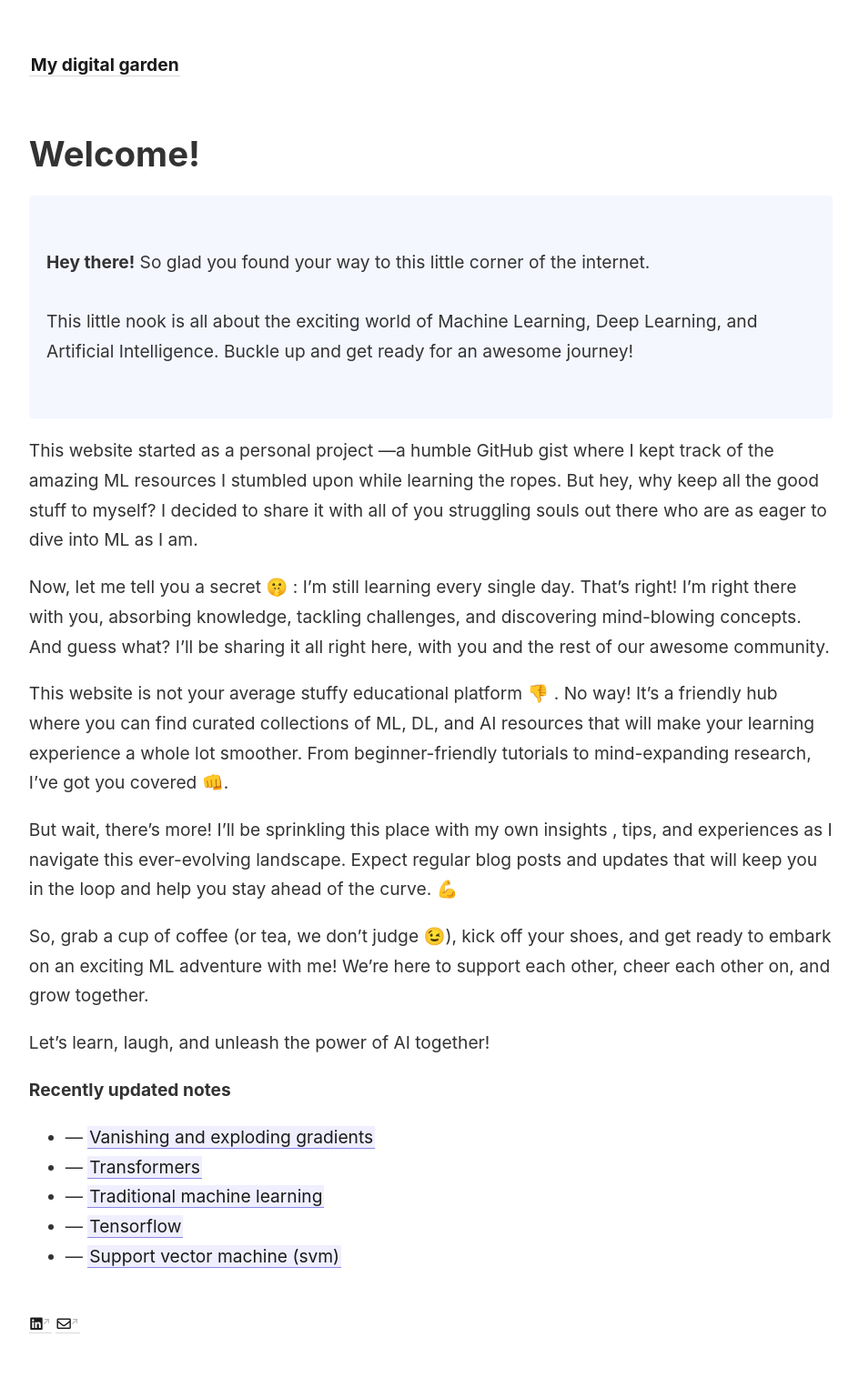
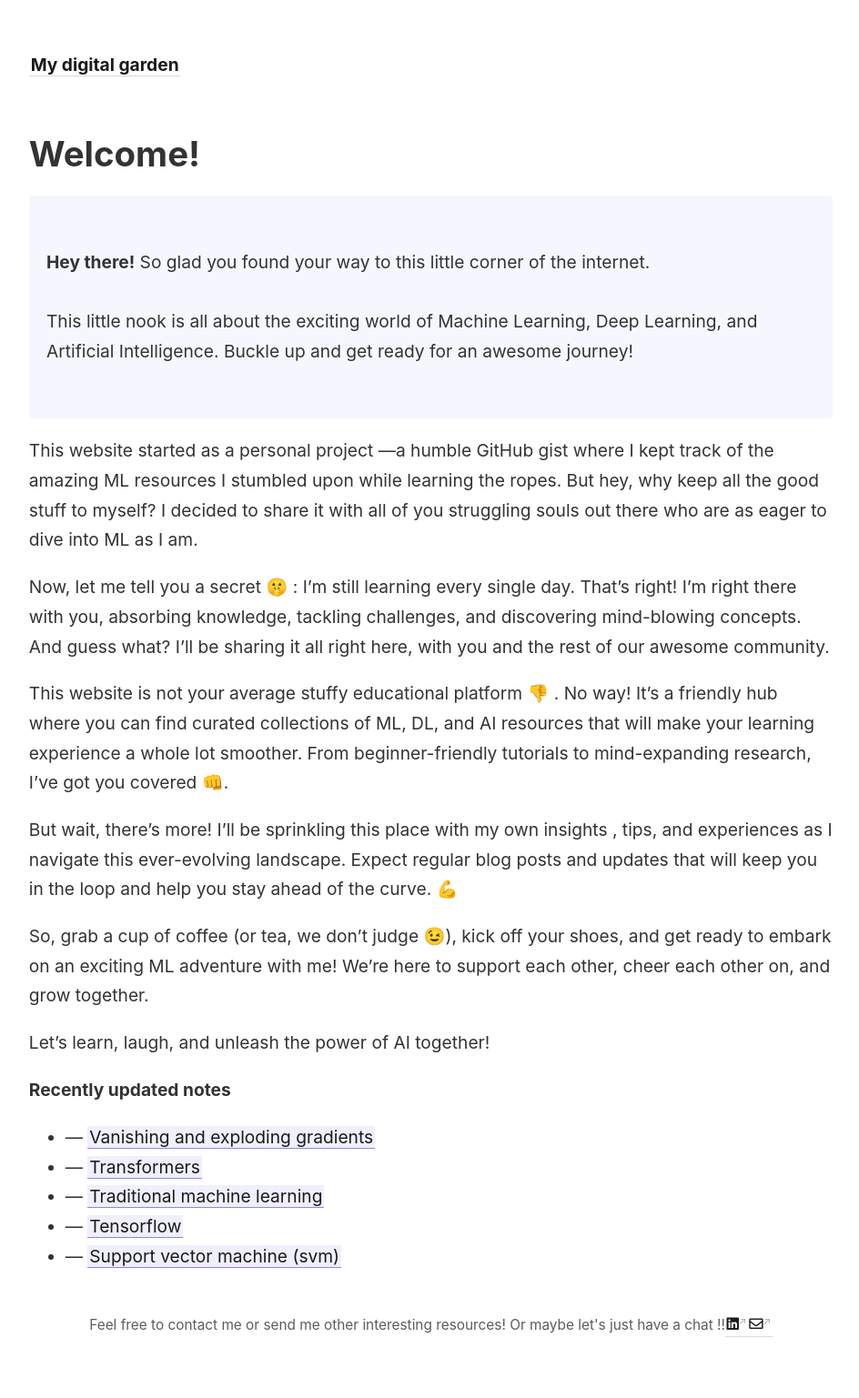
Before and after one commit to proy9714/priyadarshi-digital-garden, a Jekyll site: the page built from _pages/index.md, in a window 1280 px wide. Shown: the whole page at 91% size, without its empty margins (45-989 px from the left). Built offline with Jekyll 4.4.1, drawn with Linux system fonts in a browser that asks for light colours.

Commit message:
Adding custom footer

```diff
--- a/_includes/footer.html
+++ b/_includes/footer.html
@@ -1,5 +1,6 @@
 <div class="footer-container">
     <div class="social-links">
+        Feel free to contact me or send me other interesting resources! Or maybe let's just have a chat !!
         <a href="https://www.linkedin.com/your-linkedin-profile" target="_blank" rel="noopener noreferrer"><i class="fab fa-linkedin"></i></a>
         <a href="mailto:your-email@gmail.com"><i class="far fa-envelope"></i></a>
     </div>
--- a/_sass/_style.scss
+++ b/_sass/_style.scss
@@ -144,3 +144,11 @@ code {
   color: #ccc;
   cursor: help;
 }
+
+.footer-container {
+  .social-links {
+    display: flex;
+    justify-content: center;
+    align-items: center;
+  }
+}
```
